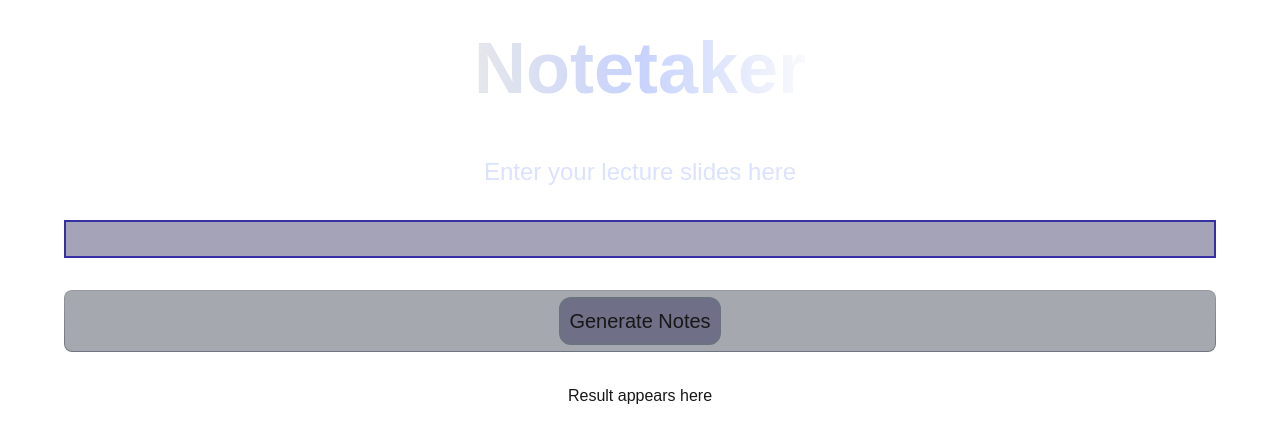
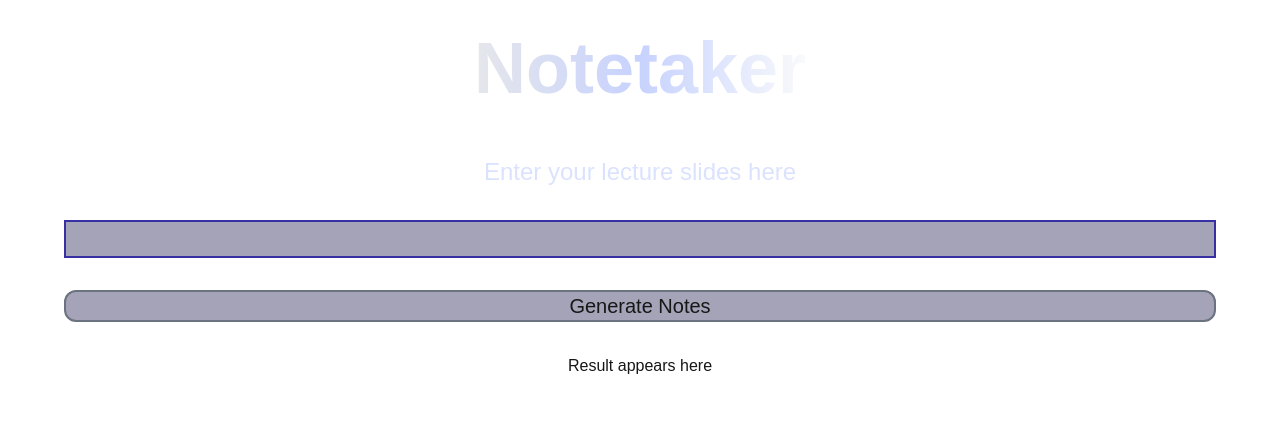
Before and after one commit to jobin-b/study.ai, a Next.js app: page /notetaker in a window 1280 px wide. Shown: the top 442 px of the page. Built offline with nearby package versions, Linux system fonts and the light colour scheme.

Commit message:
idk styles

```diff
--- a/components/initForm.tsx
+++ b/components/initForm.tsx
@@ -57,14 +57,12 @@ export default function InitForm(props: InitFormProps) {
         height="4"
         className="border-2 p-2 bg-indigo-950/40 border-indigo-800 h-full"
       ></input>
-      <span className="btn-sm relative rounded-full bg-gray-800/40 px-2.5 py-0.5 text-xs font-normal before:pointer-events-none before:absolute before:inset-0 before:rounded-[inherit] before:border before:border-transparent before:[background:linear-gradient(to_bottom,theme(colors.gray.700/.15),theme(colors.gray.700/.5))_border-box] before:[mask-composite:exclude_!important] before:[mask:linear-gradient(white_0_0)_padding-box,_linear-gradient(white_0_0)] hover:bg-gray-800/60">
-        <button
-          type="submit"
-          className="border-2 rounded-xl p-2 bg-indigo-950/40 border-gray-500 text-xl"
-        >
-          Generate Notes
-        </button>
-      </span>
+      <button
+        type="submit"
+        className="border-2 rounded-xl bg-indigo-950/40 border-gray-500 text-xl"
+      >
+        Generate Notes
+      </button>
     </form>
   );
 }
```
